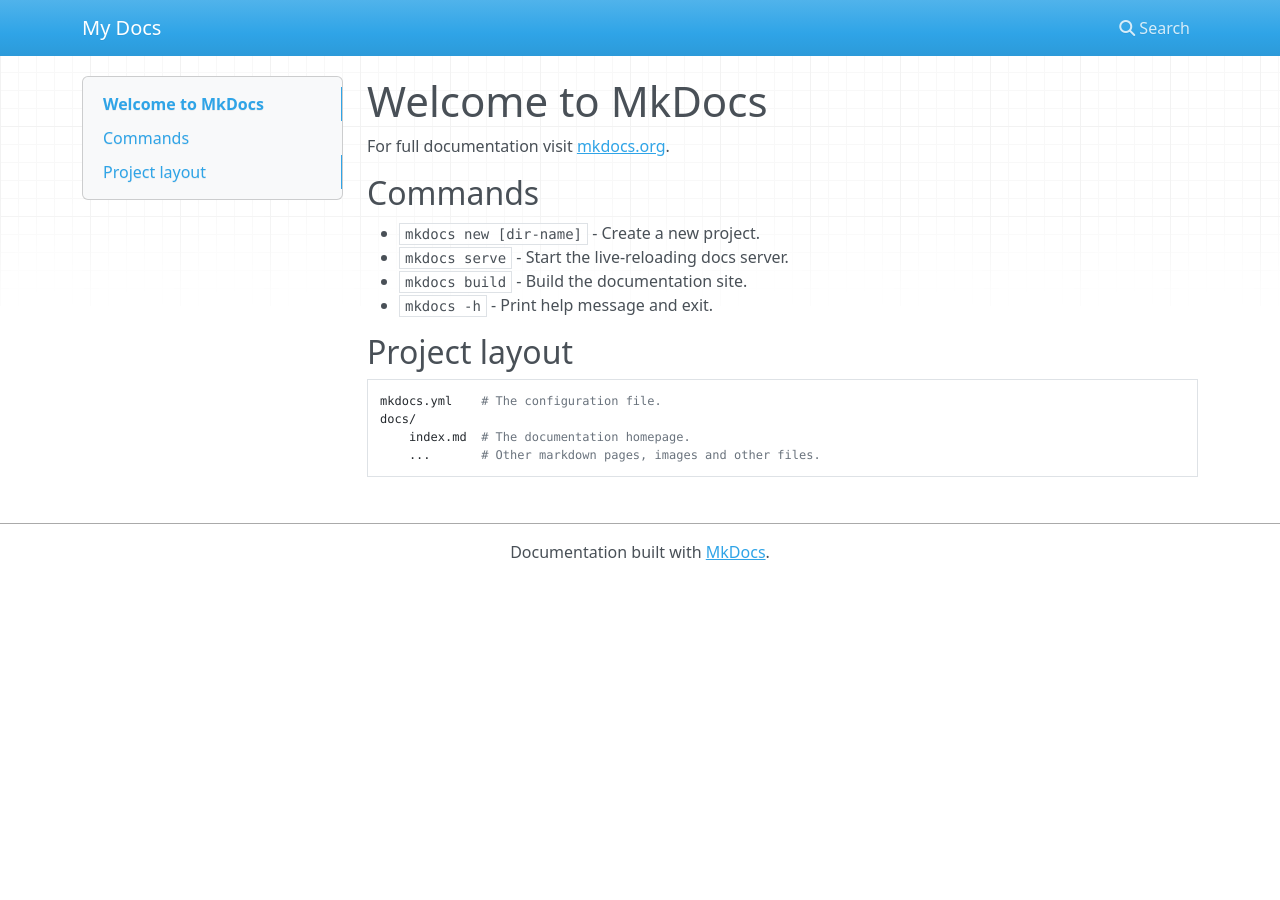
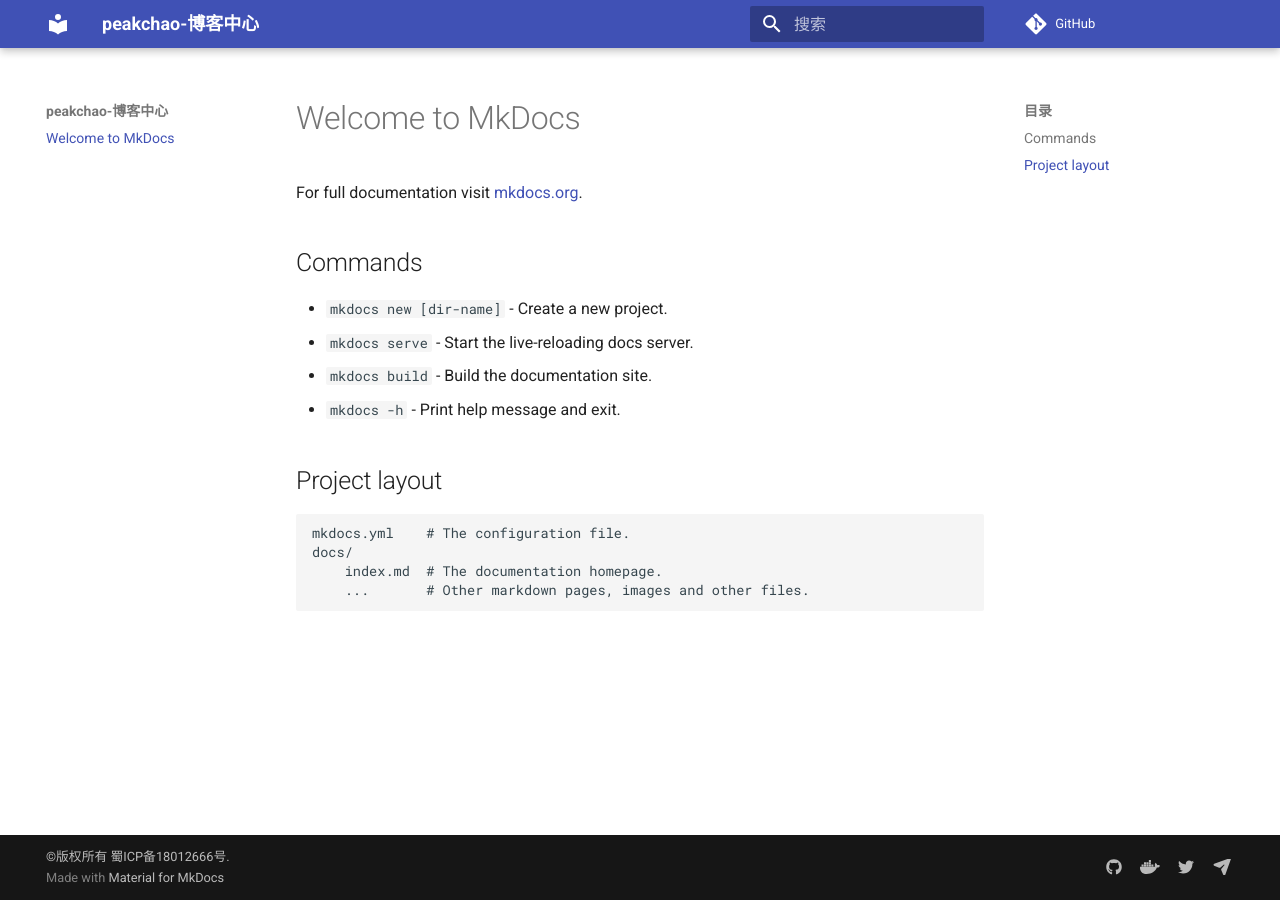
Before and after one commit to zhangzhichaolove/BlogHome, an MkDocs documentation site: the page built from docs/index.md, in a window 1280 px wide. Built offline with MkDocs 1.6.1 and Material for MkDocs 9.7.7, drawn with Linux system fonts in a browser that asks for light colours; nearby versions of some CDN libraries; comment, search, counter and statistics services are not loaded.

```diff
--- a/mkdocs.yml
+++ b/mkdocs.yml
@@ -1 +1,75 @@
-site_name: My Docs
+site_name: peakchao-博客中心
+site_author: peakchao
+site_description: peakchao-博客中心
+copyright: <a href="https://blog.peakchao.com">©版权所有 蜀ICP备18012666号</a>.
+
+repo_name: GitHub
+repo_url: https://github.com/zhangzhichaolove/zhangzhichaolove.github.io
+
+# extra_css:
+#   - css/extra.css
+docs_dir: "docs"
+
+theme:
+  name: material
+  favicon: assets/logo.png
+  language: zh
+  # icon:
+  #   logo: github
+  # features:
+  #   - navigation.tabs
+  #   - navigation.top
+  #   - navigation.tracking
+  # palette:
+  #   - scheme: default
+  #     primary: white
+  #     accent: white
+  #     toggle:
+  #       icon: theme-pink
+  #       name: 切换主题模式
+  #   - scheme: default
+  #     primary: pink
+  #     accent: pink
+  #     toggle:
+  #       icon: theme
+  #       name: 切换主题模式
+plugins:
+  - search
+markdown_extensions:
+  - admonition
+  - codehilite:
+      guess_lang: false
+      linenums: false
+  - toc:
+      permalink: true
+  - footnotes
+  - meta
+  - def_list
+  - pymdownx.arithmatex
+  - pymdownx.betterem:
+      smart_enable: all
+  - pymdownx.caret
+  - pymdownx.critic
+  - pymdownx.details
+  - pymdownx.emoji:
+      emoji_generator: !!python/name:pymdownx.emoji.to_png
+  - pymdownx.inlinehilite
+  - pymdownx.magiclink
+  - pymdownx.mark
+  - pymdownx.smartsymbols
+  - pymdownx.superfences
+  - pymdownx.tasklist
+  - pymdownx.tilde
+extra:
+  search:
+    language: 'jp'
+  social:
+    - icon: "fontawesome/brands/github"
+      link: "https://github.com/zhangzhichaolove"
+    - icon: "fontawesome/brands/docker"
+      link: "https://github.com/zhangzhichaolove"
+    - icon: fontawesome/brands/twitter
+      link: https://github.com/zhangzhichaolove
+    - icon: fontawesome/solid/paper-plane
+      link: mailto:admin@peakchao.com
+      name: 邮箱
```
Also changed, not shown: docs/assets/logo.png (added).
